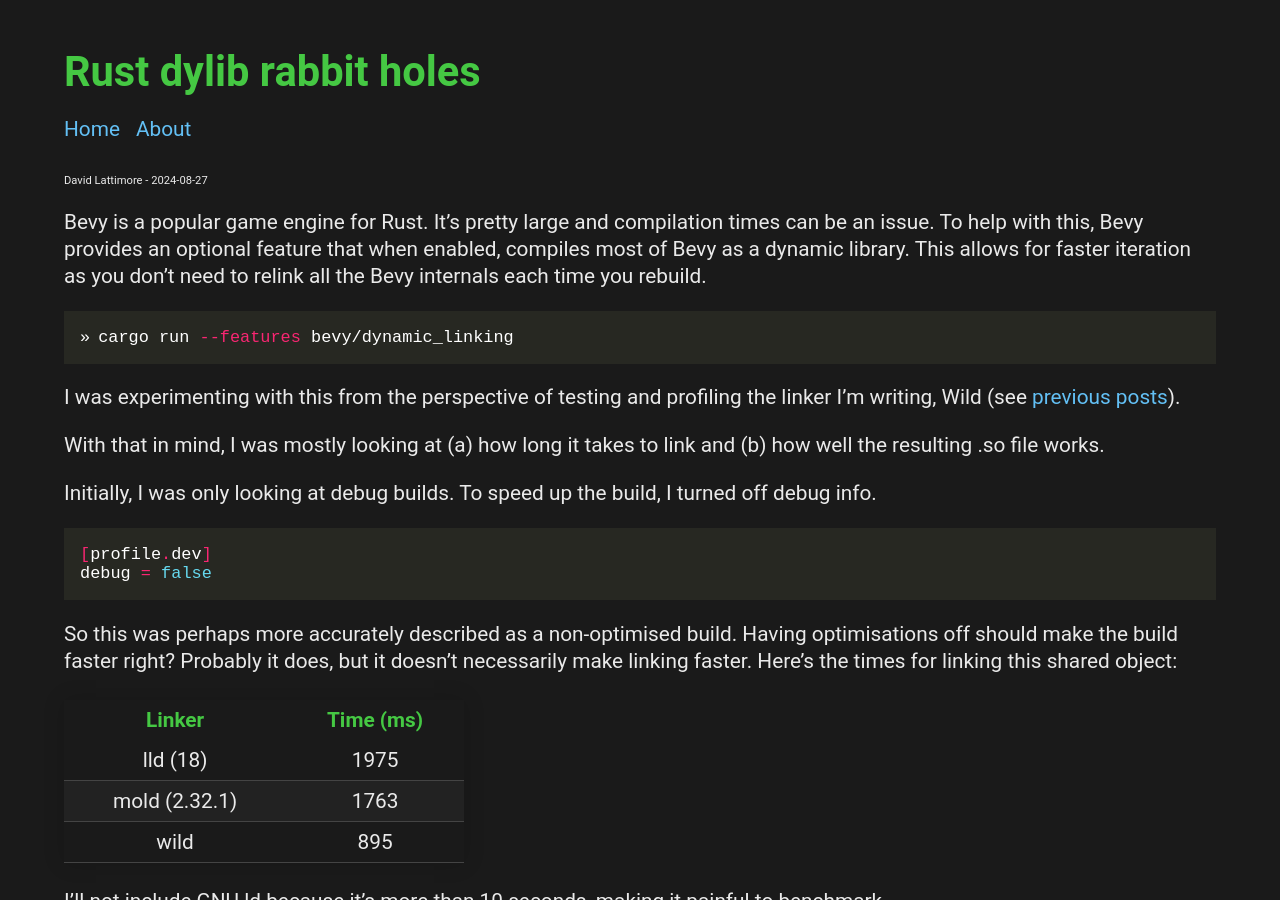
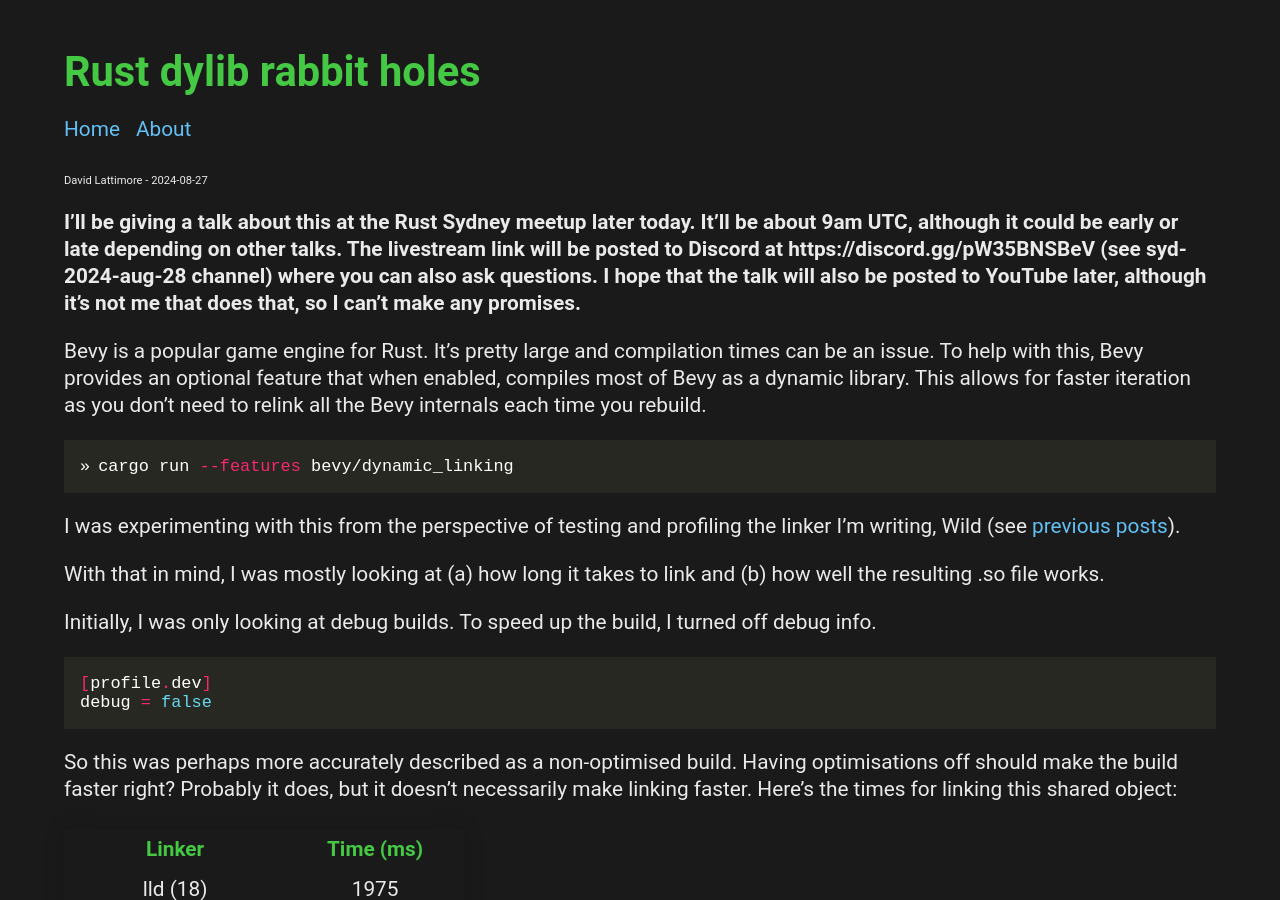
Before and after one commit to davidlattimore/davidlattimore.github.io, a Jekyll site: the page built from _posts/2024-08-28-rust-dylib-rabbit-holes.md, in a window 1280 px wide and 900 px high. Built offline with Jekyll 4.4.1, drawn with Linux system fonts in a browser that asks for light colours.

Commit message:
Add header mentioning talk

```diff
--- a/_posts/2024-08-28-rust-dylib-rabbit-holes.md
+++ b/_posts/2024-08-28-rust-dylib-rabbit-holes.md
@@ -4,6 +4,12 @@ title:  "Rust dylib rabbit holes"
 date:   2024-08-28 00:00:00 +1000
 categories: posts
 ---
+**I'll be giving a talk about this at the Rust Sydney meetup later today. It'll be about 9am UTC,
+although it could be early or late depending on other talks. The livestream link will be posted to
+Discord at https://discord.gg/pW35BNSBeV (see syd-2024-aug-28 channel) where you can also ask
+questions. I hope that the talk will also be posted to YouTube later, although it's not me that does
+that, so I can't make any promises.**
+
 Bevy is a popular game engine for Rust. It's pretty large and compilation times can be an issue. To
 help with this, Bevy provides an optional feature that when enabled, compiles most of Bevy as a
 dynamic library. This allows for faster iteration as you don't need to relink all the Bevy internals
```
